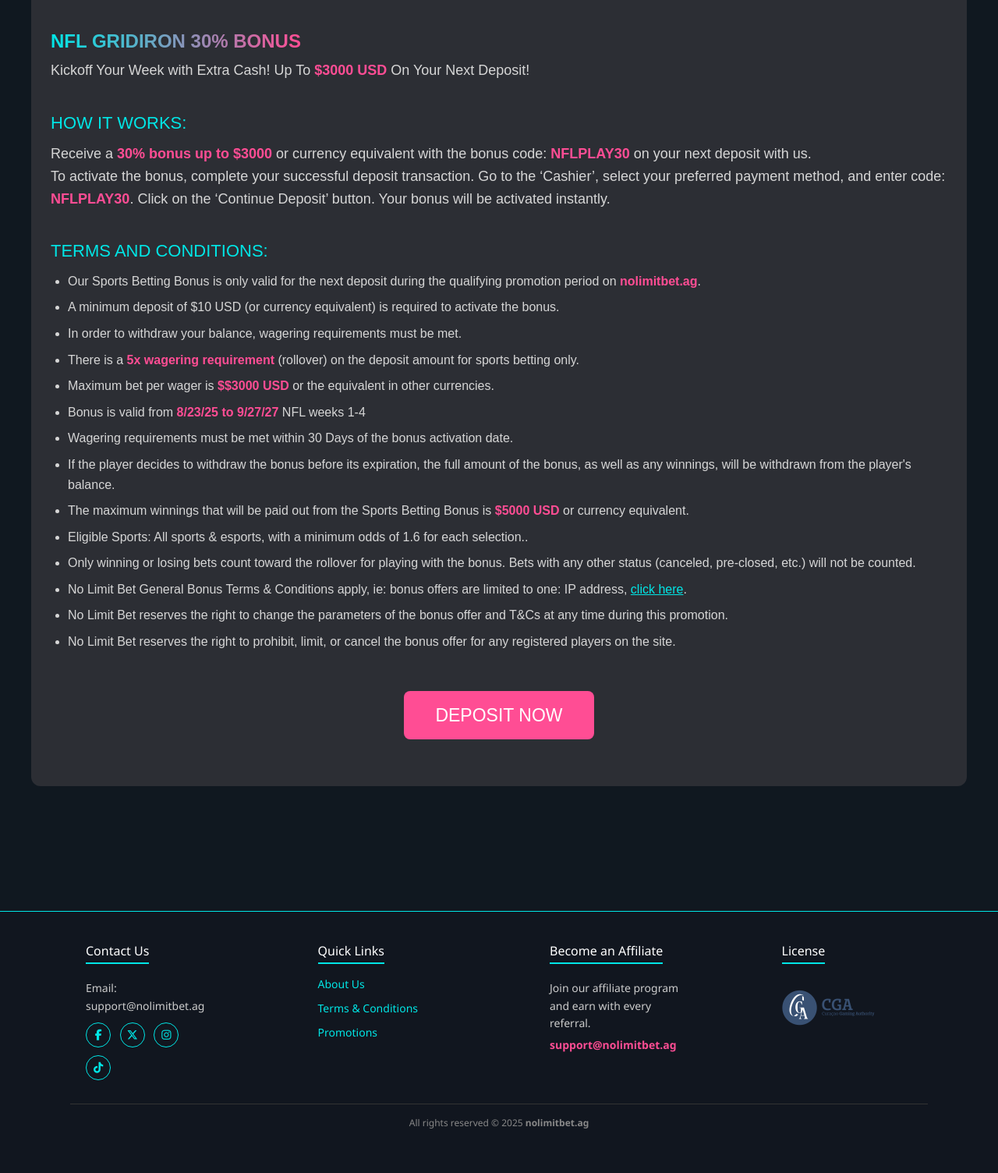
After one commit to steverex169/nolimitslider, a Django app: page /promotions/promotionsNFL/ in a window 1280 px wide. The commit adds this page. Shown: the part 561-2065 px from the top of the page at 78% size. Run offline with Django 5.2, Linux system fonts and the light colour scheme.

Commit message:
bfl promotion

```diff
--- a/carousel/templates/carousel.html
+++ b/carousel/templates/carousel.html
@@ -160,13 +160,13 @@
 
 
 
-  <iframe src="https://banners.nolimitbet.ag/posts/"
+  <iframe src="https://127.0.0.1:8000/posts/"
         width="100%"
         height="240px"
         frameborder="0"
         scrolling="no"></iframe>
 
-  <iframe src="https://banners.nolimitbet.ag/3rdSection/" width="1140" height="180" frameborder="0"></iframe>
+  <iframe src="https://127.0.0.1:8000/3rdSection/" width="1140" height="180" frameborder="0"></iframe>
 
 
 
--- /dev/null
+++ b/carousel/templates/promotionNFL.html
@@ -0,0 +1,448 @@
+<!DOCTYPE html>
+<html lang="en">
+
+<head>
+  <meta charset="UTF-8">
+  <meta name="viewport" content="width=device-width, initial-scale=1.0">
+  <title>Promotions</title>
+  <link href="https://cdn.jsdelivr.net/npm/bootstrap@5.3.3/dist/css/bootstrap.min.css" rel="stylesheet" />
+  <link rel="stylesheet" href="https://cdnjs.cloudflare.com/ajax/libs/font-awesome/6.5.0/css/all.min.css">
+
+  <style>
+    body {
+      background-color: #101820;
+      font-family: Arial, Helvetica, sans-serif;
+      margin: 0;
+    }
+    .main-div {
+      justify-content: center;
+      margin-bottom: 50px;
+      padding: 40px 40px;
+
+    }
+    .promotions-container {
+  max-width: 1400px;
+  margin: 0 auto;
+  padding: 20px 20px 60px;
+  background-color: #2C2E34;
+  border-radius: 12px;
+  margin-bottom: 70px;
+}
+
+
+
+.top-banner {
+  height: 600px;
+  max-width: 1552px;
+  background-image: url('/media/promotion/NFL\ Gridiron\ -\ Detail\ Img\ Size.png');
+  background-size: cover;
+  background-position: center;
+  background-repeat: no-repeat;
+  margin-bottom: 40px;
+  border-radius: 10px;
+  display: flex;
+  align-items: center;
+}
+
+.top-banner-inner {
+  width: 100%;
+  margin: 0 auto;
+  max-width: 1100px; /* Same as container */
+  text-align: center; /* optional: center content inside */
+}
+
+    .promotion-content {
+      width: 1400px;
+      margin: 0 auto;
+      color: #f1f1f1;
+    }
+
+    .promotion-title {
+      font-size: 1.5rem;
+      font-weight: bold;
+      display: inline-block; /* important for gradient text clipping */
+      background: linear-gradient(90deg, #00E6E6, #FF4D94);
+      background-size: 100%;
+      background-repeat: repeat;
+      -webkit-background-clip: text;
+      -webkit-text-fill-color: transparent;
+      background-clip: text;
+      color: transparent;
+    }
+
+    .promotion-description {
+      font-size: 18px;
+      color: #d6d6d6;
+      line-height: 1.6;
+      margin-bottom: 24px;
+    }
+
+    h2 {
+      color: #00e6e6;
+      text-transform: uppercase;
+      font-size: 22px;
+      margin-top: 40px;
+      margin-bottom: 12px;
+    }
+
+    ul {
+      padding-left: 22px;
+      color: #d6d6d6;
+      font-size: 16px;
+      line-height: 1.6;
+    }
+
+    li {
+      margin-bottom: 8px;
+    }
+
+    b {
+      color: #ff4d94;
+    }
+
+    a {
+      color: #00e6e6;
+      text-decoration: underline;
+    }
+
+    .promotion-button {
+      background: #ff4d94;
+      color: #ffffff;
+      padding: 14px 40px;
+      font-size: 23px;
+      border-radius: 8px;
+      font-weight: 500;
+      cursor: pointer;
+      text-transform: uppercase;
+      border: none;
+      display: block;
+      margin: 50px auto 0;
+      transition: all 0.3s ease-in-out;
+    }
+
+    .promotion-button:hover {
+      background: linear-gradient(90deg, #00e6e6, #ff4d94);
+      color: #101820;
+      box-shadow: 0 0 20px rgba(255, 77, 148, 0.7),
+                  0 0 30px rgba(0, 230, 230, 0.6);
+    }
+    .section-title {
+        font-size: 1.5rem;
+        font-weight: bold;
+        display: inline-block; /* important for gradient text clipping */
+        background: linear-gradient(90deg, #00E6E6, #FF4D94);
+        background-size: 100%;
+        background-repeat: repeat;
+        -webkit-background-clip: text;
+        -webkit-text-fill-color: transparent;
+        background-clip: text;
+        color: transparent;
+        margin-left: 150px;
+        margin-bottom: 30px;
+
+        text-transform: lowercase; /* sab letters small */
+    }
+
+    .section-title::first-letter {
+        text-transform: uppercase; /* sirf pehla capital */
+    }
+    .footer-section a {
+        position: relative;
+        z-index: 9999;
+        pointer-events: auto;
+      }
+    /* Responsive Fixes */
+@media (max-width: 1440px) {
+  .top-banner {
+    width: 100%;
+    height: 500px;
+  }
+
+  .promotion-content {
+    width: 100%;
+    padding: 0 5px;
+  }
+}
+
+@media (max-width: 1024px) {
+  .top-banner {
+    height: 400px;
+  }
+
+  .promotion-button {
+    font-size: 20px;
+    padding: 12px 30px;
+  }
+
+  .promotion-description {
+    font-size: 17px;
+  }
+}
+
+@media (max-width: 768px) {
+  .top-banner {
+    height: 300px;
+  }
+
+  .promotion-description,
+  ul,
+  li {
+    font-size: 16px;
+  }
+
+  .section-title {
+    font-size: 1.3rem;
+    margin-left: 30px;
+  }
+
+  .promotion-button {
+    font-size: 18px;
+    width: 90%;
+  }
+}
+
+@media (max-width: 576px) {
+  .promotions-container {
+    padding: 5px;
+  }
+
+  .top-banner {
+    height: 200px;
+    border-radius: 8px;
+  }
+
+  .promotion-description,
+  ul,
+  li {
+    font-size: 15px;
+  }
+
+  .promotion-title {
+    font-size: 1.2rem;
+    text-align: center;
+  }
+
+  h2 {
+    font-size: 18px;
+    margin-top: 30px;
+  }
+
+  .promotion-button {
+    font-size: 16px;
+    padding: 10px 20px;
+    margin-bottom: 20px;
+  }
+}
+  </style>
+</head>
+
+<body>
+  <div class="main-div">
+  <div class="promotions-container">
+  <div class="top-banner">
+    <div class="top-banner-inner">
+      <!-- Any text, heading, etc. goes here -->
+    </div>
+  </div>
+        <div class="promotion-content">
+      <h4 class="promotion-title">NFL GRIDIRON 30% BONUS</h4>
+      <p class="promotion-description">
+        Kickoff Your Week with Extra Cash! Up To <b>$3000 USD</b> On Your Next Deposit!
+      </p>
+
+      <h2>HOW IT WORKS:</h2>
+      <p class="promotion-description">
+        Receive a <b>30% bonus up to $3000</b> or currency equivalent with the bonus code:
+        <b>NFLPLAY30</b> on your next deposit with us.<br>
+        To activate the bonus, complete your successful deposit transaction. Go to the ‘Cashier’,
+        select your preferred payment method, and enter code: <b>NFLPLAY30</b>. Click on the
+        ‘Continue Deposit’ button. Your bonus will be activated instantly.
+      </p>
+
+      <h2>TERMS AND CONDITIONS:</h2>
+      <ul>
+        <li>Our Sports Betting Bonus is only valid for the next deposit during the qualifying promotion period on <b>nolimitbet.ag</b>.</li>
+        <li>A minimum deposit of $10 USD (or currency equivalent) is required to activate the bonus.</li>
+        <li>In order to withdraw your balance, wagering requirements must be met.</li>
+        <li>There is a <b>5x wagering requirement</b> (rollover) on the deposit amount for sports
+          betting only.</li>
+        <li>Maximum bet per wager is <b>$$3000 USD</b> or the equivalent in other currencies.</li>
+        <li>Bonus is valid from <b>8/23/25 to 9/27/27</b> NFL weeks 1-4</li>
+        <li>Wagering requirements must be met within 30 Days of the bonus activation date.</li>
+        <li>If the player decides to withdraw the bonus before its expiration, the full amount of the bonus, as well as any winnings, will be withdrawn from the player's balance.
+        </li>
+        <li>The maximum winnings that will be paid out from the Sports Betting Bonus is  <b>$5000 USD</b> or currency equivalent.</li>
+        <li>Eligible Sports: All sports & esports, with a minimum odds of 1.6 for each selection..</li>
+        <li>Only winning or losing bets count toward the rollover for playing with the bonus. Bets with any other status (canceled, pre-closed, etc.) will not be counted.</li>
+        <li>No Limit Bet General Bonus Terms & Conditions apply, ie: bonus offers are limited to one: IP address, <a href="https://banners.nolimitbet.ag/terms-conditions/">click
+            here</a>.</li>
+        <li>No Limit Bet reserves the right to change the parameters of the bonus offer and T&Cs at any time during this promotion.</li>
+        <li>No Limit Bet reserves the right to prohibit, limit, or cancel the bonus offer for any registered players on the site.</li>
+      </ul>
+
+<button class="promotion-button" onclick="window.open('https://nolimitbet.ag/', '_blank')">
+  DEPOSIT NOW
+</button>
+    </div>
+  </div>
+  </div>
+    <custom-footer></custom-footer>
+
+  <script>
+    class CustomFooter extends HTMLElement {
+      connectedCallback() {
+        this.innerHTML = `
+<style>
+.custom-footer {
+  background-color: #11161f;
+  padding: 40px 90px;
+  color: #ccc;
+  font-family: 'Segoe UI', Arial, sans-serif;
+  font-size: 14px;
+  width: 100%;
+  border-top: 1px solid #00E6E6;
+}
+
+.footer-container {
+  max-width: 1283px;
+  margin: auto;
+  display: grid;
+  grid-template-columns: repeat(4, 1fr);
+  column-gap: 130px; /* EXACT 130px gap between columns */
+  padding: 0 20px;
+  align-items: start;
+}
+
+.footer-section {
+  text-align: left;
+}
+
+.footer-section h4 {
+  color: #fff;
+  margin-bottom: 15px;
+  font-size: 16px;
+  border-bottom: 2px solid #00e6e6;
+  display: inline-block;
+  padding-bottom: 5px;
+}
+
+.footer-section a {
+  color: #00e6e6;
+  display: block;
+  margin-bottom: 10px;
+  text-decoration: none;
+  transition: color 0.3s ease;
+}
+
+.footer-section a:hover {
+  color: #ff4d94;
+}
+
+.footer-section p {
+  margin: 5px 0;
+  line-height: 1.6;
+}
+
+.social-icons {
+  margin-top: 10px;
+}
+
+.social-icons a {
+  display: inline-flex;
+  justify-content: center;
+  align-items: center;
+  margin-right: 8px;
+  width: 32px;
+  height: 32px;
+  border: 1px solid #00e6e6;
+  border-radius: 50%;
+  color: #00e6e6;
+  font-size: 14px;
+  transition: all 0.3s ease;
+}
+
+.social-icons a:hover {
+  border-color: #ff4d94;
+  color: #ff4d94;
+}
+
+.footer-bottom {
+  text-align: center;
+  margin-top: 20px;
+  padding: 15px 0;
+  font-size: 12px;
+  color: #888;
+  border-top: 1px solid #333;
+}
+
+@media (max-width: 1024px) {
+  .footer-container {
+    column-gap: 50px;
+  }
+}
+
+@media (max-width: 768px) {
+  .footer-container {
+    grid-template-columns: 1fr;
+    column-gap: 0;
+  }
+  .footer-section {
+    margin-bottom: 20px;
+  }
+}
+</style>
+
+<footer class="custom-footer">
+  <div class="footer-container">
+
+    <!-- Contact Us -->
+    <div class="footer-section">
+      <h4>Contact Us</h4>
+      <p>Email: support@nolimitbet.ag</p>
+      <div class="social-icons">
+        <a href="https://www.facebook.com/share/1G93J4ixnD/" target="_blank" title="Facebook"><i class="fab fa-facebook-f"></i></a>
+        <a href="https://x.com/No_Limit_ag?t=ED_e-sQY5BX2dBP93HU1Lw&s=08" target="_blank" title="X"><i class="fab fa-x-twitter"></i></a>
+        <a href="https://www.instagram.com/nolimitbet_ag?igsh=Zmo3N3RoOHdrOTls" target="_blank" title="Instagram"><i class="fab fa-instagram"></i></a>
+        <a href="https://www.tiktok.com/@nolimitbet.ag?_t=ZS-8yog8g87W23&_r=1" target="_blank" title="TikTok"><i class="fab fa-tiktok"></i></a>
+      </div>
+    </div>
+
+    <!-- Quick Links -->
+    <div class="footer-section">
+      <h4>Quick Links</h4>
+      <a href="/about-us/">About Us</a>
+      <a href="/terms-conditions/">Terms & Conditions</a>
+      <a href="/promotions/">Promotions</a>
+    </div>
+
+    <!-- Become an Affiliate -->
+    <div class="footer-section">
+      <h4>Become an Affiliate</h4>
+      <p>Join our affiliate program and earn with every referral.</p>
+      <p><a href="mailto:support@nolimitbet.ag" style="color:#ff4d94; font-weight:bold;">support@nolimitbet.ag</a></p>
+    </div>
+
+    <!-- License -->
+    <div class="footer-section">
+      <h4>License</h4>
+
+      <!-- ✅ Image added here -->
+
+      <p><a href="/licence/" style="color:#ff4d94; font-weight:bold;"><img src="/media/promotion/cga-logo.png" alt="License Logo" style="width:120px; margin:10px 0; border-radius:8px;"></a></p>
+    </div>
+
+
+  </div>
+
+  <div class="footer-bottom">
+    All rights reserved © 2025 <strong>nolimitbet.ag</strong>
+  </div>
+</footer>
+        `;
+      }
+    }
+    customElements.define('custom-footer', CustomFooter);
+  </script>
+
+</body>
+</html>
--- a/carousel/urls.py
+++ b/carousel/urls.py
@@ -14,6 +14,7 @@ urlpatterns = [
     path('about-us/', views.general_AboutUs, name='about-us'),
     path('promotions/', views.promotion, name='promotions'),
     path('promotions/promotions1/', views.promotion1, name='promotions1'),
+    path('promotions/promotionsNFL/', views.promotionNFL, name='promotionsNFL'),
     path('promotions/promotions2/', views.promotion2, name='promotions2'),
     path('promotions/promotions3/', views.promotion3, name='promotions3'),
     path('promotions/promotions4/', views.promotion4, name='promotions4'),
--- a/carousel/views.py
+++ b/carousel/views.py
@@ -131,6 +131,8 @@ def promotion(request):
     return render(request, 'promotion.html')
 def promotion1(request):
     return render(request, 'promotion1.html')
+def promotionNFL(request):
+    return render(request, 'promotionNFL.html')
 def promotion2(request):
     return render(request, 'promotion2.html')
 def promotion3(request):
```
Also changed, not shown: carousel/templates/3rdSection.html (+25 -42 lines), carousel/templates/post_gallery.html (+25 -14 lines), carousel/templates/promotion.html (+10 -0 lines).
